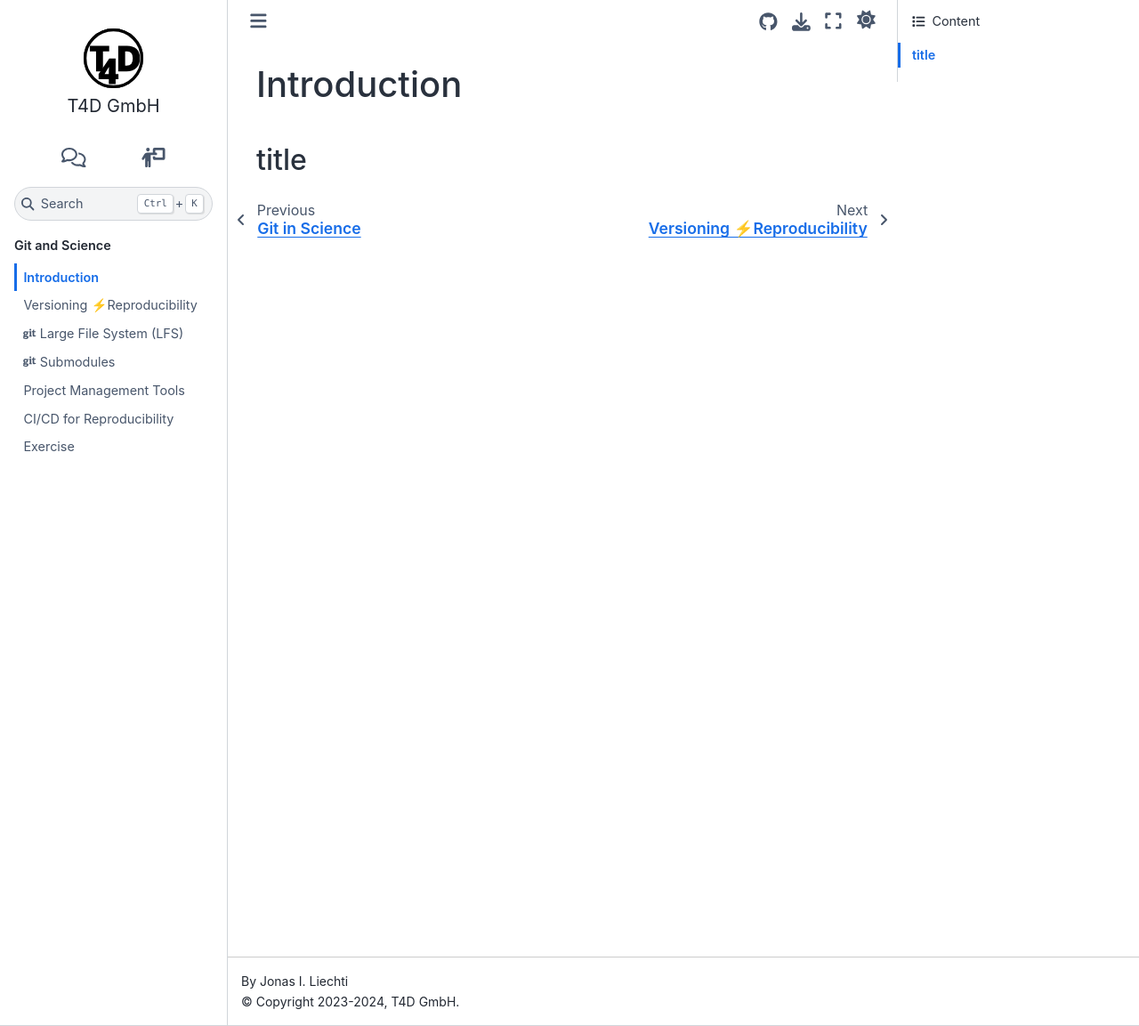
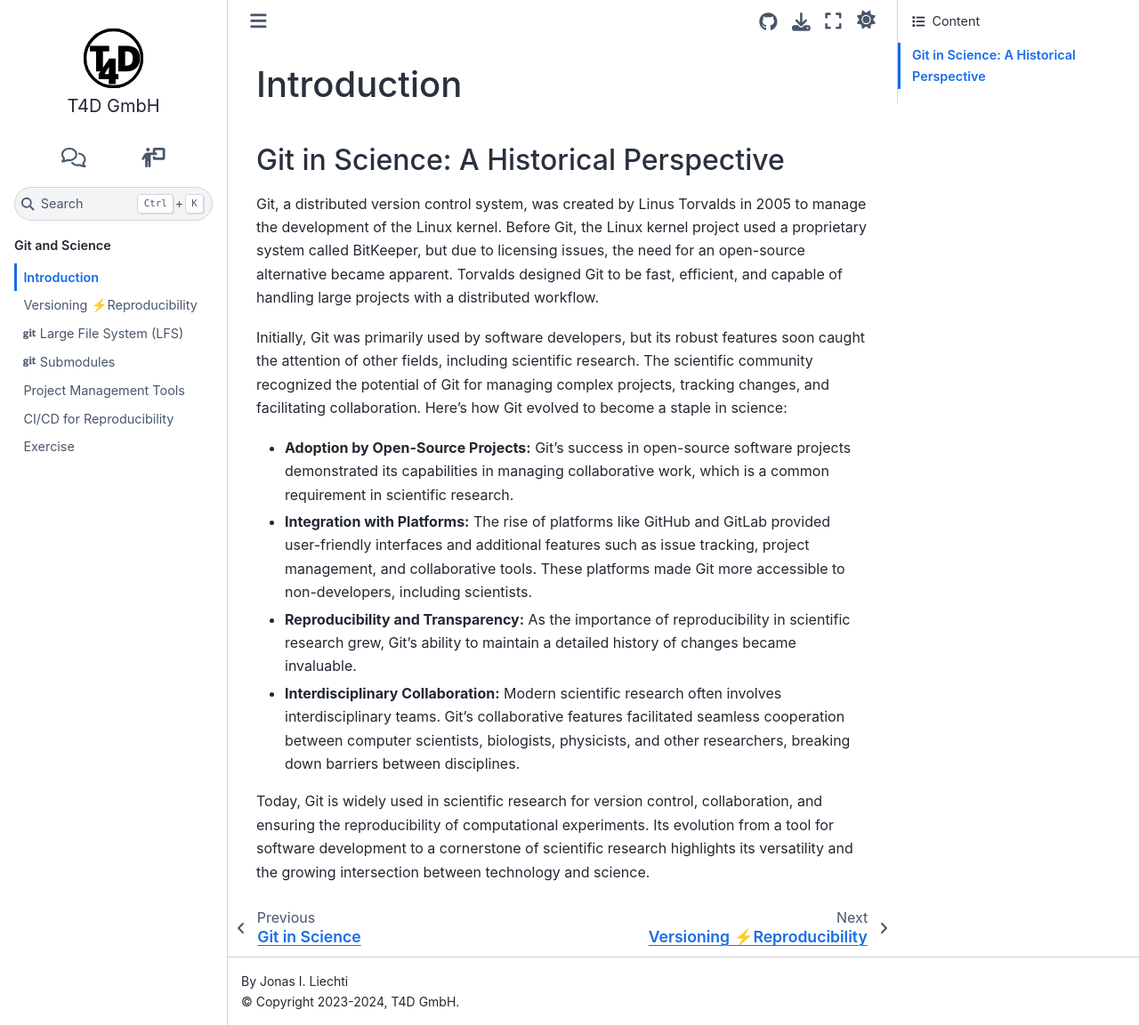
Before and after one commit to t4d-gmbh/git-and-science, a Sphinx documentation site: the page built from source/content/intro/index.md, in a window 1280 px wide and 1153 px high. Shown: the whole window at 89% size. Built offline with Sphinx 7.4.7 and the Sphinx Book theme 1.1.4, drawn with Linux system fonts in a browser that asks for light colours; the version number could not be read and is left out.

Commit message:
introduction based on history

````diff
--- /dev/null
+++ b/source/content/intro/historical_perspective.md
@@ -0,0 +1,30 @@
+## Git in Science: A Historical Perspective
+
+{% if page %}
+Git, a distributed version control system, was created by Linus Torvalds in 2005 to manage the development of the Linux kernel.
+Before Git, the Linux kernel project used a proprietary system called BitKeeper, but due to licensing issues, the need for an open-source alternative became apparent.
+Torvalds designed Git to be fast, efficient, and capable of handling large projects with a distributed workflow.
+
+Initially, Git was primarily used by software developers, but its robust features soon caught the attention of other fields, including scientific research.
+The scientific community recognized the potential of Git for managing complex projects, tracking changes, and facilitating collaboration.
+Here’s how Git evolved to become a staple in science:
+
+- **Adoption by Open-Source Projects:** Git’s success in open-source software projects demonstrated its capabilities in managing collaborative work, which is a common requirement in scientific research.
+- **Integration with Platforms:** The rise of platforms like GitHub and GitLab provided user-friendly interfaces and additional features such as issue tracking, project management, and collaborative tools. These platforms made Git more accessible to non-developers, including scientists.
+- **Reproducibility and Transparency:** As the importance of reproducibility in scientific research grew, Git’s ability to maintain a detailed history of changes became invaluable.
+- **Interdisciplinary Collaboration:** Modern scientific research often involves interdisciplinary teams. Git’s collaborative features facilitated seamless cooperation between computer scientists, biologists, physicists, and other researchers, breaking down barriers between disciplines.
+
+Today, Git is widely used in scientific research for version control, collaboration, and ensuring the reproducibility of computational experiments.
+Its evolution from a tool for software development to a cornerstone of scientific research highlights its versatility and the growing intersection between technology and science.
+
+{% else %}
+
+- **Origin**: Created by Linus Torvalds in 2005 for Linux kernel development.
+- **Adoption**: Initially used by software developers, later embraced by scientists.
+- **Key Milestones**:
+  - **Open-Source Projects**: Demonstrated Git's collaborative capabilities.
+  - **Platforms**: Remote hosting services made Git accessible to non-developers.
+  - **Reproducibility**: Essential for documenting and replicating scientific workflows.
+  - **Interdisciplinary Collaboration**: Enabled seamless cooperation across fields.
+
+{% endif %}
--- a/source/content/intro/index.md
+++ b/source/content/intro/index.md
@@ -4,12 +4,12 @@
 ```{toctree}
 :maxdepth: 2
 
-./slide1
+./historical_perspective
 
 ```
 {% else %}
 <!-- BUILDING THE PAGES -->
 <!-- build the page content here -->
-```{include} ./slide1.md
+```{include} ./historical_perspective.md
 ```
 {% endif %}
--- a/source/content/intro/slide1.md
+++ /dev/null
@@ -1 +0,0 @@
-## title
````
Also changed, not shown: source/content/index.md (+1 -1 lines).
